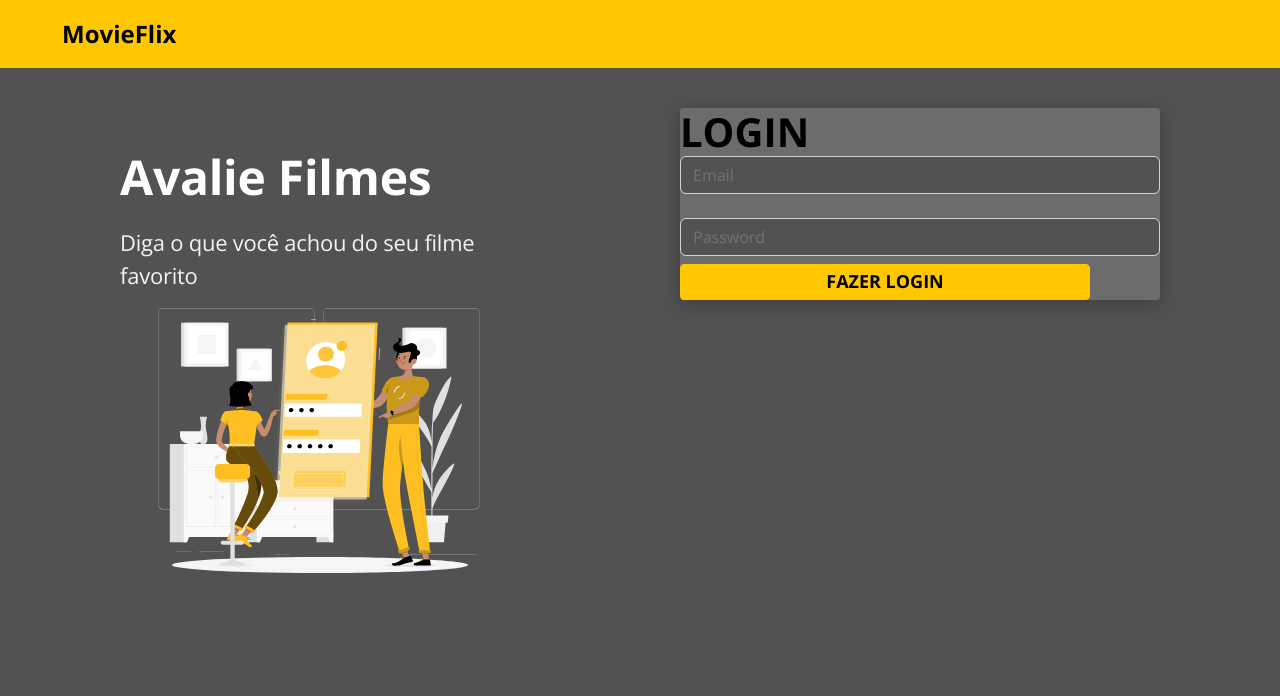
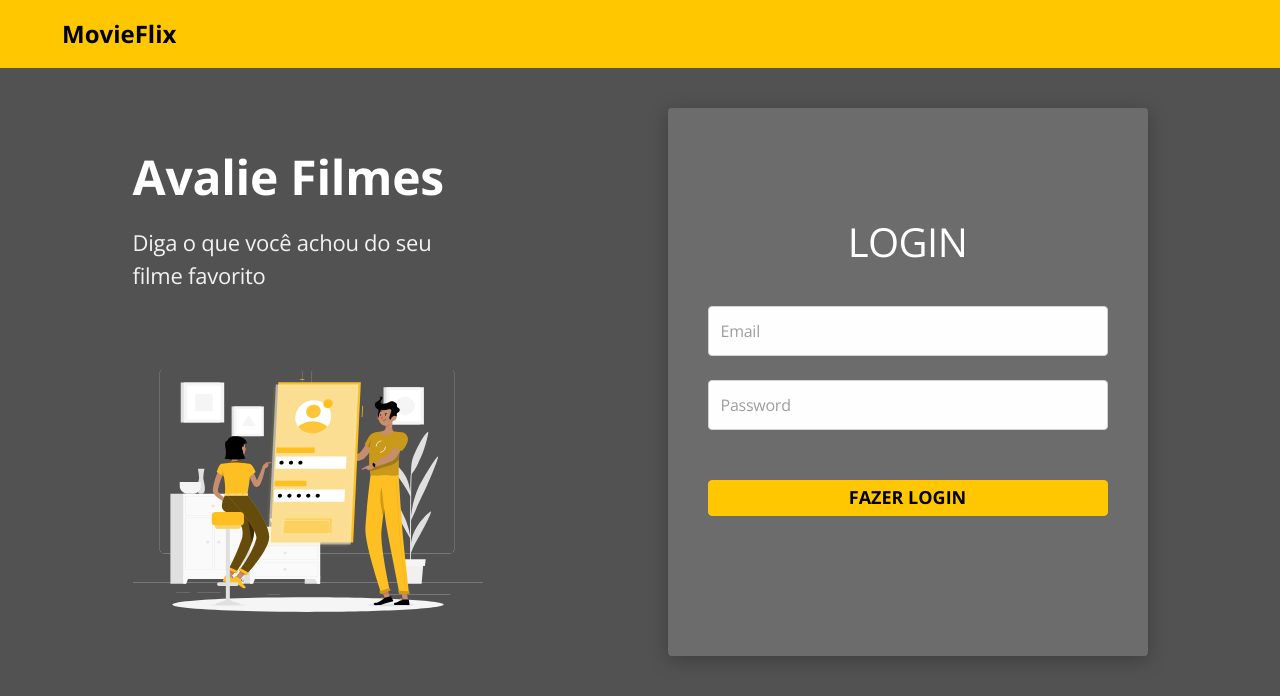
Before and after one commit to j1000tonm/bds09-movieflix, a React (Create React App) app in the folder frontweb/: page / in a window 1280 px wide. Shown: the top 696 px of the page. Built offline with nearby package versions, Linux system fonts and the light colour scheme; the HTML template or start-up script is replaced by a standard one.

Commit message:
Login card styling

```diff
--- a/frontweb/src/App.css
+++ b/frontweb/src/App.css
@@ -20,3 +20,15 @@ a:hover {
   box-shadow: 0px 4px 20px rgba(0, 0, 0, 0.25);
   border-radius: 4px;
 }
+
+.base-input {
+  background: #FEFEFE;
+  border-radius: 4px;
+  font-size: 1em;
+  letter-spacing: -0.015em;
+  height: 50px;
+}
+
+.base-input::placeholder {
+  color: #9E9E9E;
+}
--- a/frontweb/src/components/ButtonIcon/styles.css
+++ b/frontweb/src/components/ButtonIcon/styles.css
@@ -3,7 +3,7 @@
 }
 
 .btn-container button {
-    width: calc(100% - 50px);
+    width: 100%;
     border-radius: 4px;
 }
 
@@ -14,10 +14,6 @@
 }
 
 @media (min-width: 576px) {
-    .btn-container button {
-        width: calc(100% - 70px);
-    }
-
     .btn h6 {
         font-size: 18px;
     }
--- a/frontweb/src/pages/Home/Login/styles.css
+++ b/frontweb/src/pages/Home/Login/styles.css
@@ -0,0 +1,26 @@
+.login-card {
+  padding: 20px;
+  font-size: 16px;
+}
+
+.login-card h1 {
+  font-weight: normal;
+  font-size: 2.5em;
+  text-align: center;
+  letter-spacing: -0.015em;
+  color: #ffffff;
+  text-transform: uppercase;
+  margin-top: 70px;
+  margin-bottom: 40px;
+}
+
+.login-submit {
+  margin-top: 50px;
+  margin-bottom: 100px;
+}
+
+@media (min-width: 576px) {
+    .login-card {
+        padding: 40px;
+    }
+}
--- a/frontweb/src/pages/Home/styles.css
+++ b/frontweb/src/pages/Home/styles.css
@@ -37,7 +37,7 @@
     display: flex;
     flex-direction: column;
     margin-top: 40px;
-    width: 400px;
+    width: 350px;
   }
 
   .home-banner-container h1 {
@@ -50,6 +50,7 @@
   }
 
   .home-banner-container svg {
+    margin-top: 50px;
     width: 100%;
   }
 }
```
